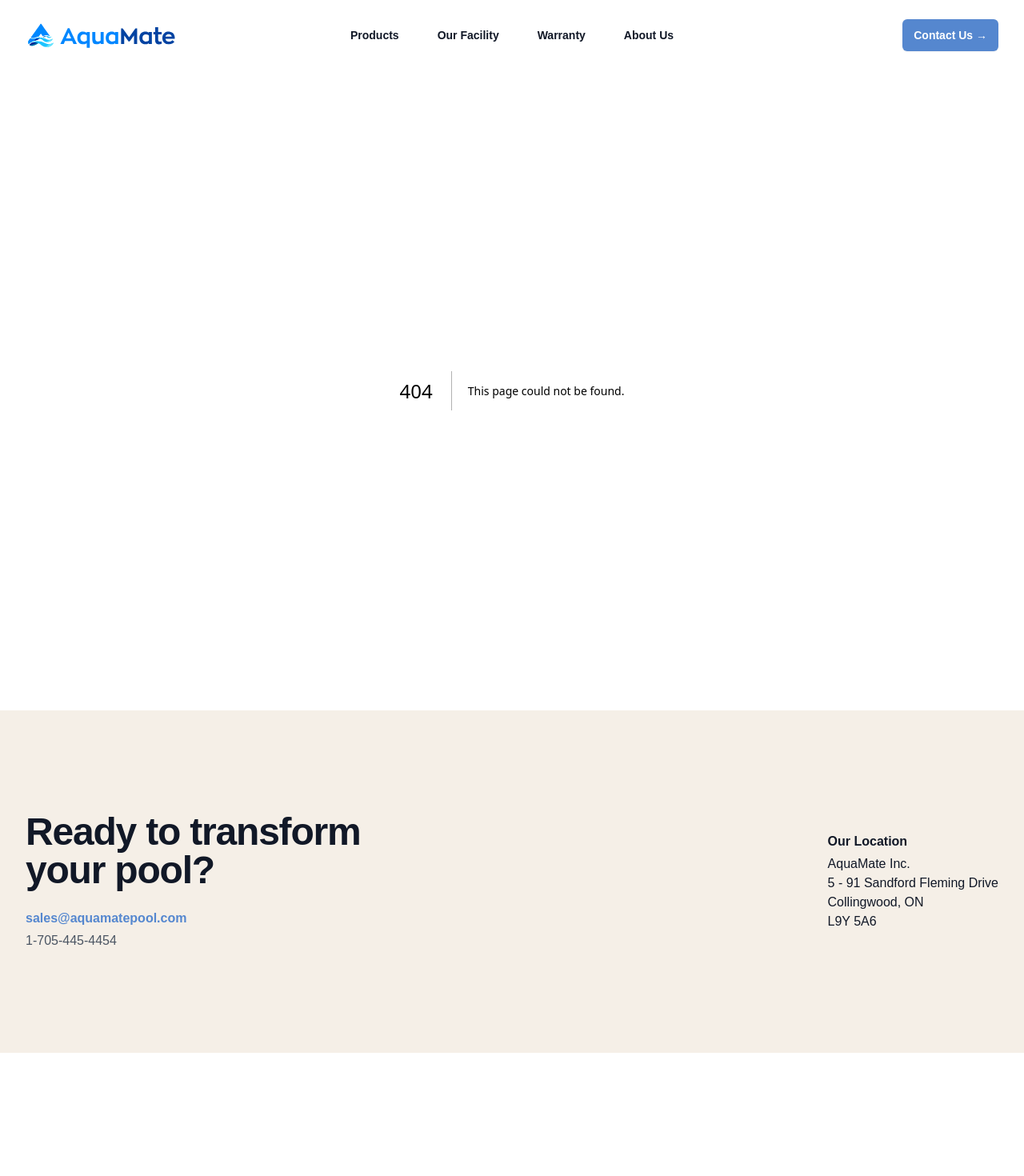
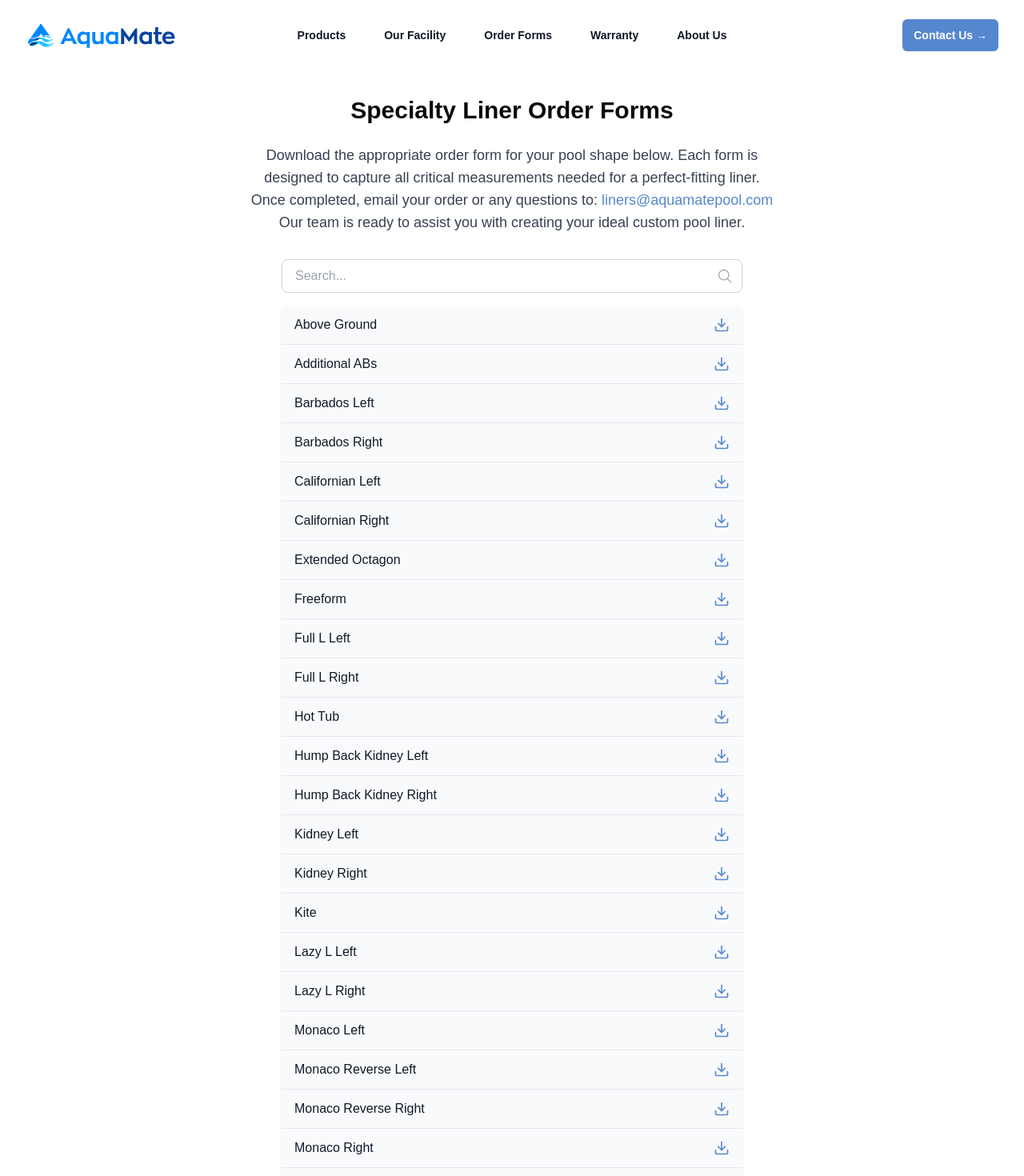
Before and after one commit to darrenhill-CWood2025/aquamate-1, a Next.js app: page /order-forms in a window 1280 px wide. Before the commit this address had no page. Shown: the top 1470 px of the page at 80% size. Before the commit the page ends 1316 px from the top, so only its background shows below. Built offline with nearby package versions, Linux system fonts and the light colour scheme.

Commit message:
added custom liner forms page

```diff
--- a/app/components/featured-products.tsx
+++ b/app/components/featured-products.tsx
@@ -17,10 +17,10 @@ const featuredLiners = [
     imageUrl: '/assets/gallery/silver-lake/silver-lake-0.jpg',
   },
   {
-    id: 'esagono',
-    name: 'Esagono',
-    description: 'Elegant mosaic design with pearlescent finish, perfect for modern pools.',
-    imageUrl: '/assets/gallery/esagono/esagono-0.jpg',
+    id: 'blue-marble',
+    name: 'Blue Marble',
+    description: 'Refined marble design for luxury pools with classic elegance.',
+    imageUrl: '/assets/gallery/blue-marble/blue-marble-0.jpg',
   },
 ]
 
--- a/app/components/navigation.tsx
+++ b/app/components/navigation.tsx
@@ -5,10 +5,18 @@ import { Dialog, DialogPanel } from '@headlessui/react'
 import { Bars3Icon, XMarkIcon } from '@heroicons/react/24/outline'
 import Image from 'next/image'
 
-const navigation = [
+interface NavigationItem {
+  name: string;
+  href: string;
+  target?: string;
+  rel?: string;
+}
+
+const navigation: NavigationItem[] = [
   { name: 'Products', href: '/products/pool-liners' },
   { name: 'Our Facility', href: '/our-facility' },
-  { name: 'Warranty', href: '/warranty' },
+  { name: 'Order Forms', href: '/order-forms' },
+  { name: 'Warranty', href: '/assets/warranty/AQUAMATE - WARRANTYCARD CUSTOMER  - MARCH 2025.pdf', target: '_blank', rel: 'noopener noreferrer' },
   { name: 'About Us', href: '/about' },
 ]
 
@@ -42,7 +50,13 @@ export function Navigation() {
         </div>
         <div className="hidden lg:flex lg:gap-x-12">
           {navigation.map((item) => (
-            <a key={item.name} href={item.href} className="text-sm/6 font-semibold text-gray-900">
+            <a
+              key={item.name}
+              href={item.href}
+              className="text-sm/6 font-semibold text-gray-900"
+              target={item.target}
+              rel={item.rel}
+            >
               {item.name}
             </a>
           ))}
@@ -84,6 +98,8 @@ export function Navigation() {
                     key={item.name}
                     href={item.href}
                     className="-mx-3 block rounded-lg px-3 py-2 text-base/7 font-semibold text-gray-900 hover:bg-gray-50"
+                    target={item.target}
+                    rel={item.rel}
                   >
                     {item.name}
                   </a>
--- a/app/components/pool-liner-data.ts
+++ b/app/components/pool-liner-data.ts
@@ -132,6 +132,20 @@ export const poolLiners: PoolLiner[] = [
     imageUrl: '/assets/gallery/cambridge-blue-marble/cambridge-blue-marble-0.jpg',
     galleryImages: [
       '/assets/gallery/cambridge-blue-marble/cambridge-blue-marble-0.jpg'
+    ],
+    collection: 'Natural Stone',
+    features: ['Aquafinish'],
+    finishLogo: '/assets/brand/aquafinish-logo.png',
+    finishIcon: '/assets/brand/aquafinish-icon.png'
+  },
+  {
+    id: 'blue-marble',
+    name: 'Blue Marble',
+    shortDescription: 'Refined blue marble design for luxury pools with classic elegance.',
+    longDescription: 'Blue Marble offers a refined marble design in stunning blue tones. This pattern combines the classic elegance of marble with a contemporary color palette for a truly luxurious pool. The premium material includes our exclusive aquafinish protective coating for exceptional chemical resistance and industry-leading UV protection.',
+    imageUrl: '/assets/gallery/blue-marble/blue-marble-0.jpg',
+    galleryImages: [
+      '/assets/gallery/blue-marble/blue-marble-0.jpg'
     ],
     collection: 'Natural Stone',
     features: ['Aquafinish'],
--- a/app/components/video-hero.tsx
+++ b/app/components/video-hero.tsx
@@ -6,7 +6,7 @@ export function VideoHero() {
       {/* Image Background */}
       <div
         className="absolute inset-0 h-full w-full bg-cover bg-center bg-no-repeat"
-        style={{ backgroundImage: 'url("/assets/aquamate-hero.jpg")' }}
+        style={{ backgroundImage: 'url("/assets/gallery/blue-horizon/blue-horizon-1.jpg")' }}
       />
 
       {/* Dark Overlay */}
--- /dev/null
+++ b/app/order-forms/page.tsx
@@ -0,0 +1,96 @@
+"use client"
+
+import React, { useState } from 'react';
+
+const orderForms = [
+  { name: 'Above Ground', url: '/assets/forms/Above Ground.pdf' },
+  { name: 'Additional ABs', url: '/assets/forms/Additional ABs.pdf' },
+  { name: 'Barbados Left', url: '/assets/forms/Barbados Left.pdf' },
+  { name: 'Barbados Right', url: '/assets/forms/Barbados Right.pdf' },
+  { name: 'Californian Left', url: '/assets/forms/Californian Left.pdf' },
+  { name: 'Californian Right', url: '/assets/forms/Californian Right.pdf' },
+  { name: 'Extended Octagon', url: '/assets/forms/Extended Octagon.pdf' },
+  { name: 'Freeform', url: '/assets/forms/Freeform.pdf' },
+  { name: 'Full L Left', url: '/assets/forms/Full L Left.pdf' },
+  { name: 'Full L Right', url: '/assets/forms/Full L Right.pdf' },
+  { name: 'Hot Tub', url: '/assets/forms/Hot Tub.pdf' },
+  { name: 'Hump Back Kidney Left', url: '/assets/forms/Hump Back Kidney Left.pdf' },
+  { name: 'Hump Back Kidney Right', url: '/assets/forms/Hump Back Kidney Right.pdf' },
+  { name: 'Kidney Left', url: '/assets/forms/Kidney Left.pdf' },
+  { name: 'Kidney Right', url: '/assets/forms/Kidney Right.pdf' },
+  { name: 'Kite', url: '/assets/forms/Kite.pdf' },
+  { name: 'Lazy L Left', url: '/assets/forms/Lazy L Left.pdf' },
+  { name: 'Lazy L Right', url: '/assets/forms/Lazy L Right.pdf' },
+  { name: 'Monaco Left', url: '/assets/forms/Monaco Left.pdf' },
+  { name: 'Monaco Reverse Left', url: '/assets/forms/Monaco Reverse Left.pdf' },
+  { name: 'Monaco Reverse Right', url: '/assets/forms/Monaco Reverse Right.pdf' },
+  { name: 'Monaco Right', url: '/assets/forms/Monaco Right.pdf' },
+  { name: 'Octagon', url: '/assets/forms/Octagon.pdf' },
+  { name: 'Oval', url: '/assets/forms/Oval.pdf' },
+  { name: 'Rectangle', url: '/assets/forms/Rectangle.pdf' },
+  { name: 'Roman', url: '/assets/forms/Roman.pdf' },
+  { name: 'Vinyl Winter Cover', url: '/assets/forms/Vinyl Winter Cover.pdf' }
+];
+
+export default function OrderFormsPage() {
+  const [searchTerm, setSearchTerm] = useState('');
+
+  const filteredForms = orderForms.filter(form =>
+    form.name.toLowerCase().includes(searchTerm.toLowerCase())
+  );
+
+  return (
+    <div className="bg-white p-8 min-h-[60vh] flex flex-col items-center">
+      <h1 className="text-3xl font-bold mb-6">Specialty Liner Order Forms</h1>
+      <p className="text-lg text-gray-700 mb-8 text-center max-w-2xl">
+        {/* <span className="block font-semibold mb-2">Simplify Your Custom Liner Process</span> */}
+        Download the appropriate order form for your pool shape below. Each form is designed to capture all critical measurements needed for a perfect-fitting liner.<br/>
+        Once completed, email your order or any questions to: <a href="mailto:liners@aquamatepool.com" className="text-blue-600 hover:underline">liners@aquamatepool.com</a><br/>
+        Our team is ready to assist you with creating your ideal custom pool liner.
+      </p>
+
+      <div className="w-full max-w-xl mb-4">
+        <div className="relative">
+          <input
+            type="text"
+            placeholder="Search..."
+            value={searchTerm}
+            onChange={(e) => setSearchTerm(e.target.value)}
+            className="w-full px-4 py-2 border border-gray-300 rounded-lg focus:ring-1 focus:ring-blue-600 focus:border-blue-600 outline-none"
+          />
+          <div className="absolute inset-y-0 right-0 flex items-center pr-3 pointer-events-none">
+            <svg xmlns="http://www.w3.org/2000/svg" fill="none" viewBox="0 0 24 24" strokeWidth={1.5} stroke="currentColor" className="w-5 h-5 text-gray-400">
+              <path strokeLinecap="round" strokeLinejoin="round" d="M21 21l-5.197-5.197m0 0A7.5 7.5 0 105.196 5.196a7.5 7.5 0 0010.607 10.607z" />
+            </svg>
+          </div>
+        </div>
+      </div>
+
+      <ul className="w-full max-w-xl divide-y divide-gray-200 bg-gray-50 rounded-lg shadow">
+        {filteredForms.length > 0 ? (
+          filteredForms.map((form) => (
+            <li key={form.name} className="hover:bg-blue-50 transition">
+              <a
+                href={form.url}
+                target="_blank"
+                rel="noopener noreferrer"
+                className="flex items-center justify-between px-4 py-3 w-full"
+              >
+                <span className="text-gray-900">{form.name}</span>
+                <div className="inline-flex items-center gap-2 text-blue-600 font-medium">
+                  <svg xmlns="http://www.w3.org/2000/svg" width="24" height="24" viewBox="0 0 24 24" fill="none" stroke="currentColor" strokeWidth="2" strokeLinecap="round" strokeLinejoin="round" className="w-5 h-5">
+                    <path d="M21 15v4a2 2 0 0 1-2 2H5a2 2 0 0 1-2-2v-4" />
+                    <polyline points="7 10 12 15 17 10" />
+                    <line x1="12" y1="15" x2="12" y2="3" />
+                  </svg>
+                </div>
+              </a>
+            </li>
+          ))
+        ) : (
+          <li className="px-4 py-6 text-center text-gray-500">No forms found matching your search.</li>
+        )}
+      </ul>
+    </div>
+  );
+}
```
